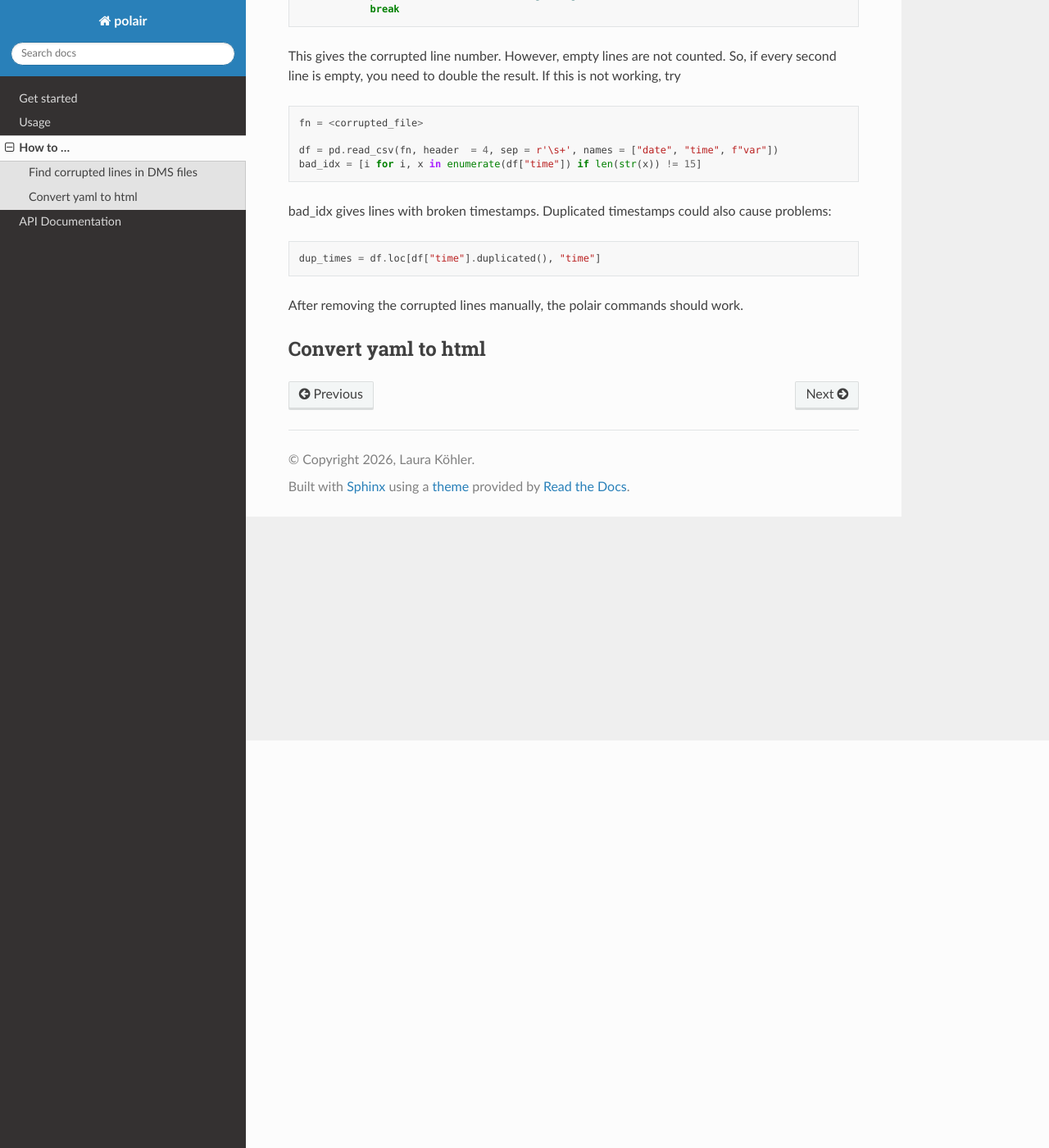
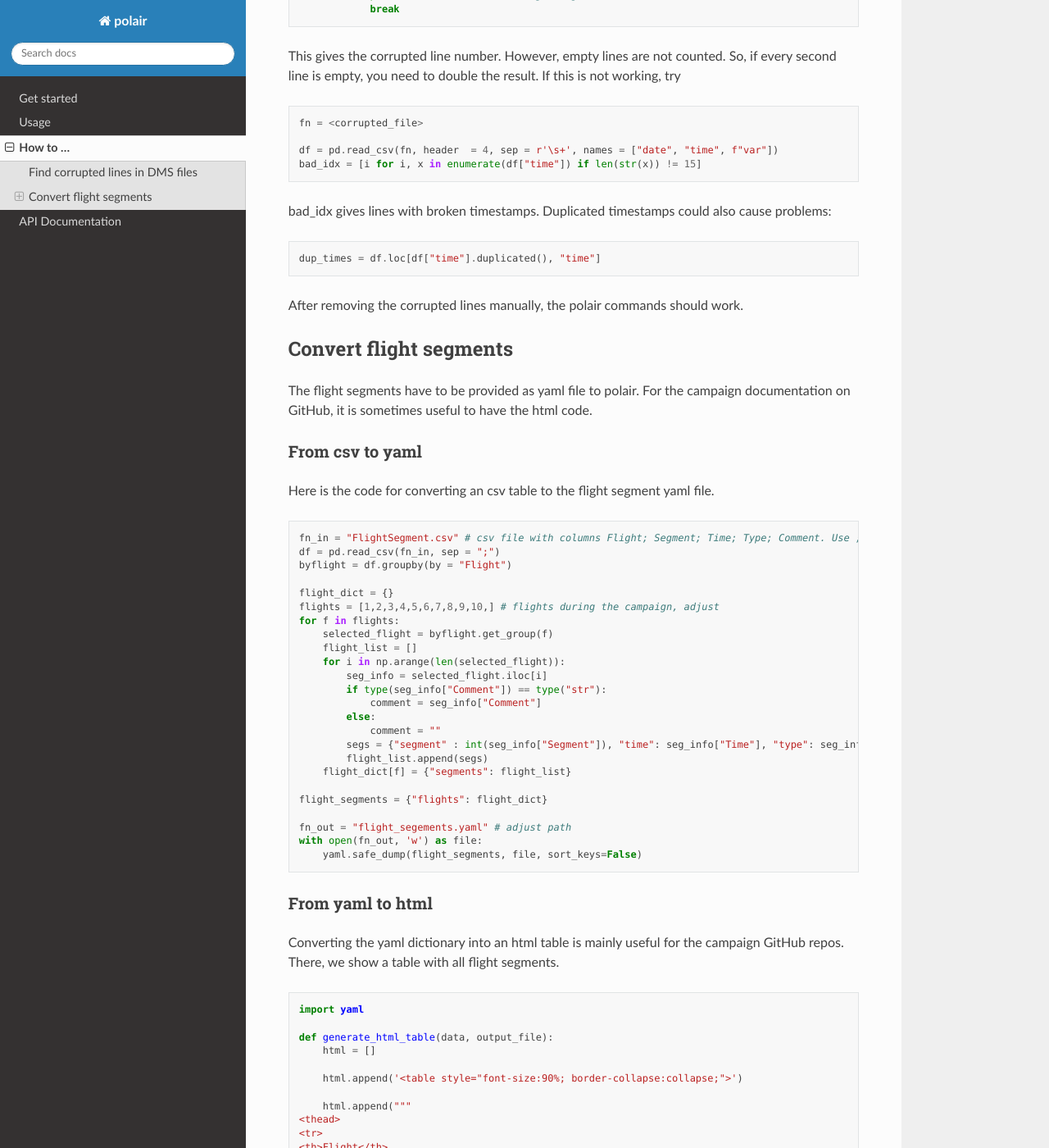
Before and after one commit to LauraKoehler/polair, a Sphinx documentation site: the page built from docs/source/howto.md, in a window 1280 px wide and 1400 px high, scrolled down 497 px. Shown: the whole window at 82% size. Built offline with Sphinx 7.4.7 and the Read the Docs theme 3.1.0, drawn with Linux system fonts in a browser that asks for light colours; some of the changed text lies outside the part shown.

Commit message:
Update the documentation

````diff
--- a/docs/source/howto.md
+++ b/docs/source/howto.md
@@ -31,4 +31,98 @@ dup_times = df.loc[df["time"].duplicated(), "time"]
 ```
 After removing the corrupted lines manually, the polair commands should work.
 
-## Convert yaml to html
+## Convert flight segments
+
+The flight segments have to be provided as yaml file to polair. For the campaign documentation on GitHub, it is sometimes useful to have the html code.
+
+### From csv to yaml
+
+Here is the code for converting an csv table to the flight segment yaml file.
+
+```python
+fn_in = "FlightSegment.csv" # csv file with columns Flight; Segment; Time; Type; Comment. Use ; for column seperation
+df = pd.read_csv(fn_in, sep = ";")
+byflight = df.groupby(by = "Flight")
+
+flight_dict = {}
+flights = [1,2,3,4,5,6,7,8,9,10,] # flights during the campaign, adjust
+for f in flights:
+    selected_flight = byflight.get_group(f)
+    flight_list = []
+    for i in np.arange(len(selected_flight)):
+        seg_info = selected_flight.iloc[i]
+        if type(seg_info["Comment"]) == type("str"):
+            comment = seg_info["Comment"]
+        else:
+            comment = ""
+        segs = {"segment" : int(seg_info["Segment"]), "time": seg_info["Time"], "type": seg_info["Type"], "comment": comment}
+        flight_list.append(segs)
+    flight_dict[f] = {"segments": flight_list}
+
+flight_segments = {"flights": flight_dict}
+
+fn_out = "flight_segements.yaml" # adjust path
+with open(fn_out, 'w') as file:
+    yaml.safe_dump(flight_segments, file, sort_keys=False)
+```
+
+### From yaml to html
+
+Converting the yaml dictionary into an html table is mainly useful for the campaign GitHub repos. There, we show a table with all flight segments.
+
+```python
+import yaml
+
+def generate_html_table(data, output_file):
+    html = []
+
+    html.append('<table style="font-size:90%; border-collapse:collapse;">')
+
+    html.append("""
+<thead>
+<tr>
+<th>Flight</th>
+<th>Segment</th>
+<th>Time</th>
+<th>Type</th>
+<th>Comment</th>
+</tr>
+</thead>
+<tbody>
+""")
+
+    for flight_id, flight_data in data["flights"].items():
+
+        segments = flight_data["segments"]
+        rowspan = len(segments)
+
+        for i, seg in enumerate(segments):
+
+            html.append("<tr>")
+
+            # Only write flight number once with rowspan
+            if i == 0:
+                html.append(f'<td rowspan="{rowspan}">{flight_id}</td>')
+
+            html.append(f"<td>{seg['segment']}</td>")
+            html.append(f"<td>{seg['time']}</td>")
+            html.append(f"<td>{seg['type']}</td>")
+            html.append(f"<td>{seg.get('comment', '')}</td>")
+
+            html.append("</tr>")
+
+    html.append("</tbody></table>")
+
+    with open(output_file, "w") as f:
+        f.write("\n".join(html))
+
+    print(f"HTML table written to {output_file}")
+
+fn_flightsegs = "flight_segements.yaml" # update
+fn_html_out = "flight_segements.html" # update
+
+with open(fn_flightsegs) as f:
+    segments = yaml.safe_load(f)
+
+generate_html_table(segments, fn_html_out)
+```
--- a/docs/source/usage.rst
+++ b/docs/source/usage.rst
@@ -10,6 +10,12 @@ device
 ^^^^^^
 
 .. automodule:: polair.device
+   :members:
+
+dropsondes
+^^^^^^
+
+.. automodule:: polair.dropsondes
    :members:
 
 noseboom
````
Also changed, not shown: 7 other files.
